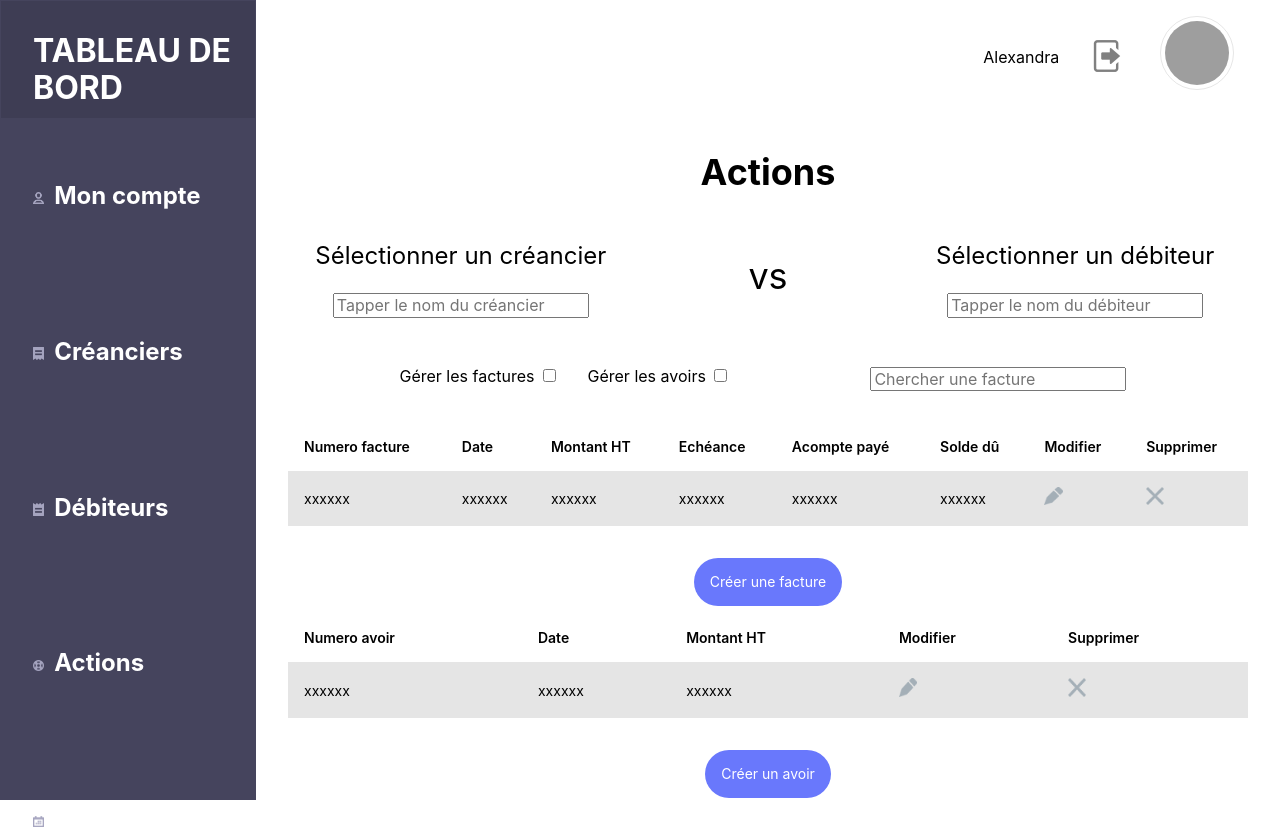
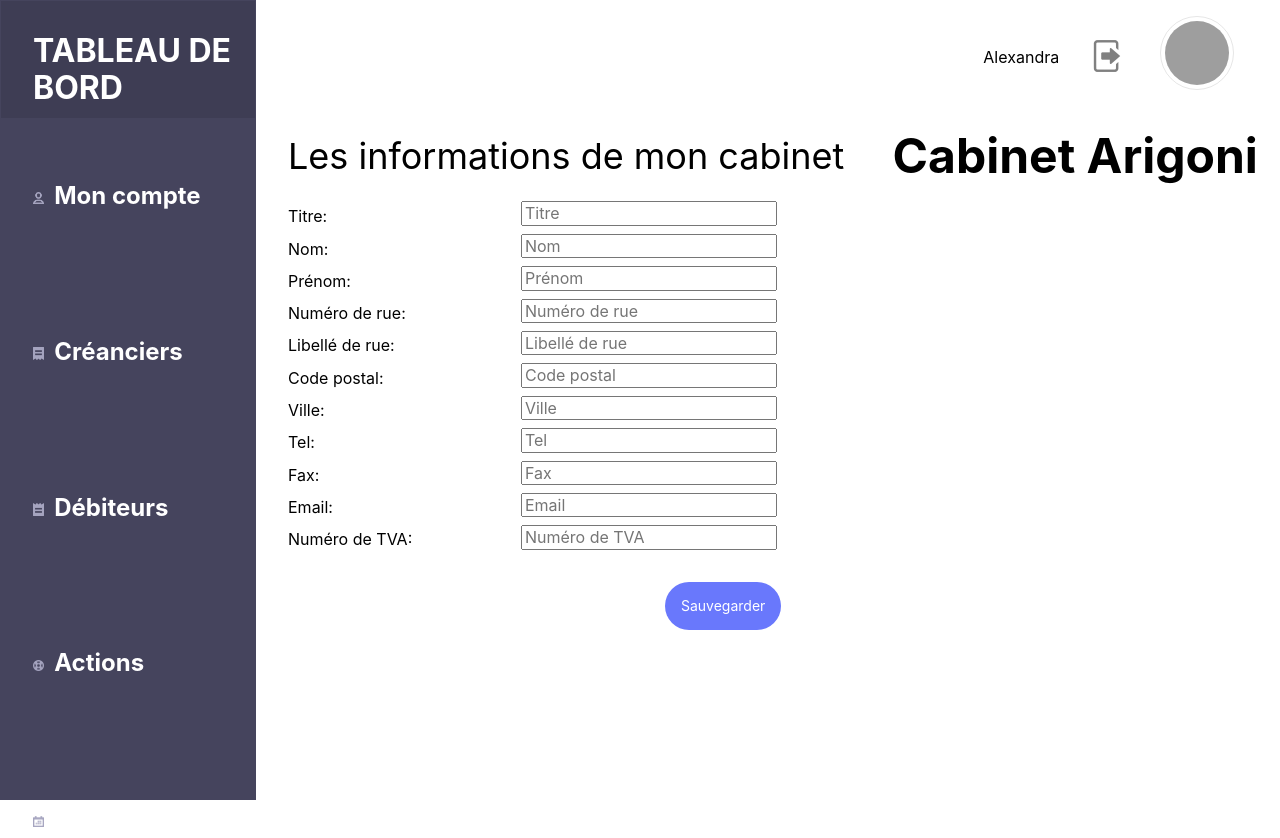
Before and after one commit to WildCodeSchool/paris-js-0918-groupe2-react, a React (Create React App) app: page /dashboard in a window 1280 px wide. Built offline with nearby package versions, Linux system fonts and the light colour scheme; grey boxes are pictures that could not be loaded.

Commit message:
Added the account component

```diff
--- /dev/null
+++ b/src/components/compte.css
@@ -0,0 +1,7 @@
+.mtInfo {
+  margin-top: 0.87em;
+}
+
+.boutonSave {
+  background-color: #6978fc;
+}
--- /dev/null
+++ b/src/components/compte.js
@@ -0,0 +1,117 @@
+import React, { Component } from "react";
+import "./compte.css";
+
+class Compte extends Component {
+  state = {};
+  render() {
+    return (
+      <div className="fl w-100">
+        <div className="fl w-60 pt2 pl4">
+          <span className="f2 db">Les informations de mon cabinet</span>
+
+          <div className="fl w-40">
+            <div className="pt3">
+              <span className="db pr3 mtInfo nowrap">Titre:</span>
+              <span className="db pr3 mtInfo nowrap">Nom:</span>
+              <span className="db pr3 mtInfo nowrap">Prénom:</span>
+              <span className="db pr3 mtInfo nowrap">Numéro de rue:</span>
+              <span className="db pr3 mtInfo nowrap">Libellé de rue:</span>
+              <span className="db pr3 mtInfo nowrap">Code postal:</span>
+              <span className="db pr3 mtInfo nowrap">Ville:</span>
+              <span className="db pr3 mtInfo nowrap">Tel:</span>
+              <span className="db pr3 mtInfo nowrap">Fax:</span>
+              <span className="db pr3 mtInfo nowrap">Email:</span>
+              <span className="db pr3 mtInfo nowrap">Numéro de TVA:</span>
+            </div>
+          </div>
+
+          <div className="fl w-60">
+            <div className="pt3">
+              <form action="infos">
+                <input
+                  type="text"
+                  name="titre"
+                  placeholder="Titre"
+                  className="db mt2"
+                />
+                <input
+                  type="text"
+                  name="nom"
+                  placeholder="Nom"
+                  className="db mt2"
+                />
+                <input
+                  type="text"
+                  name="prenom"
+                  placeholder="Prénom"
+                  className="db mt2"
+                />
+                <input
+                  type="text"
+                  name="numrue"
+                  placeholder="Numéro de rue"
+                  className="db mt2"
+                />
+                <input
+                  type="text"
+                  name="librue"
+                  placeholder="Libellé de rue"
+                  className="db mt2"
+                />
+                <input
+                  type="text"
+                  name="codepostal"
+                  placeholder="Code postal"
+                  className="db mt2"
+                />
+                <input
+                  type="text"
+                  name="ville"
+                  placeholder="Ville"
+                  className="db mt2"
+                />
+                <input
+                  type="text"
+                  name="tel"
+                  placeholder="Tel"
+                  className="db mt2"
+                />
+                <input
+                  type="text"
+                  name="fax"
+                  placeholder="Fax"
+                  className="db mt2"
+                />
+                <input
+                  type="text"
+                  name="email"
+                  placeholder="Email"
+                  className="db mt2"
+                />
+                <input
+                  type="text"
+                  name="numtva"
+                  placeholder="Numéro de TVA"
+                  className="db mt2"
+                />
+              </form>
+              <div className="pt4 moveSave">
+                <a
+                  className="boutonSave f6 grow no-underline br-pill pa3 mb2 dib white "
+                  href="#0"
+                >
+                  Sauvegarder
+                </a>
+              </div>
+            </div>
+          </div>
+        </div>
+        <div className="fl w-40 tc">
+          <span className="f1 b">Cabinet Arigoni</span>
+        </div>
+      </div>
+    );
+  }
+}
+
+export default Compte;
--- a/src/components/creanciers.css
+++ b/src/components/creanciers.css
@@ -45,3 +45,7 @@
 .boutoncouleur {
   background-color: #6978fc;
 }
+
+.moveSave {
+  padding-left: 9em;
+}
--- a/src/components/dashboard.js
+++ b/src/components/dashboard.js
@@ -1,6 +1,6 @@
 import React, { Component } from "react";
 import Creanciers from "./creanciers";
-
+import Compte from "./compte";
 import Actions from "./actions";
 
 // import Debiteurs from "./debiteurs";
@@ -20,7 +20,8 @@ class Dashboard extends Component {
         <div className="fl w-80">
           <Header />
           {/* <Creanciers /> */}
-          <Actions />
+          {/* <Actions /> */}
+          <Compte />
         </div>
         {/* <Debiteurs /> */}
         {/* <Formulairecreancier /> */}
```
